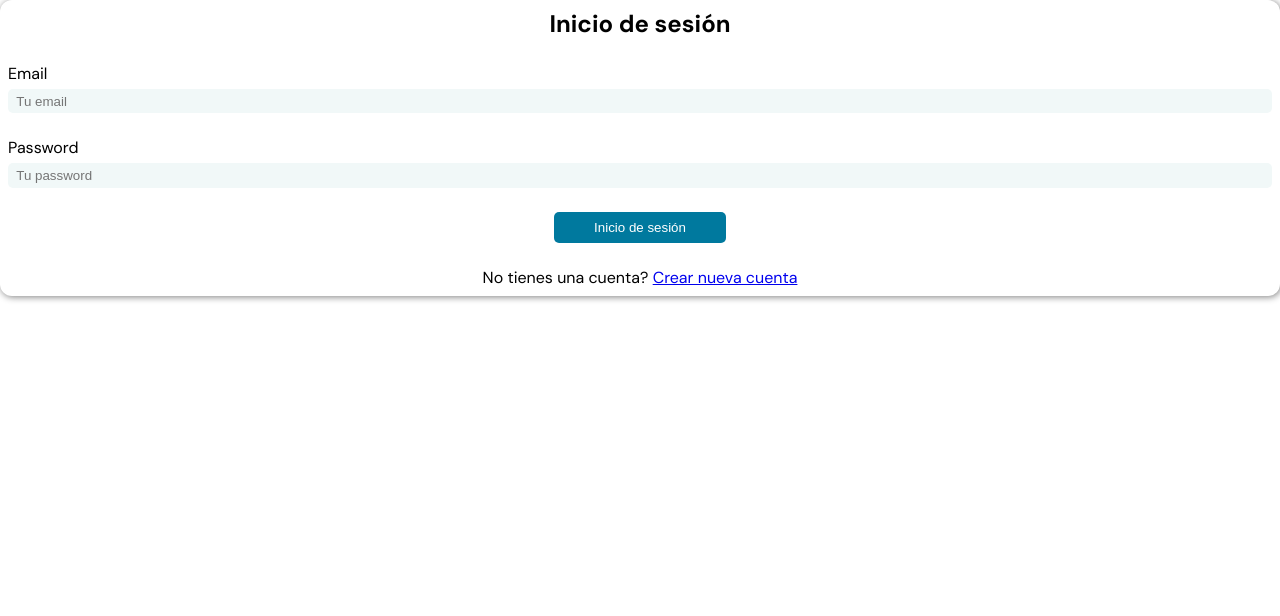
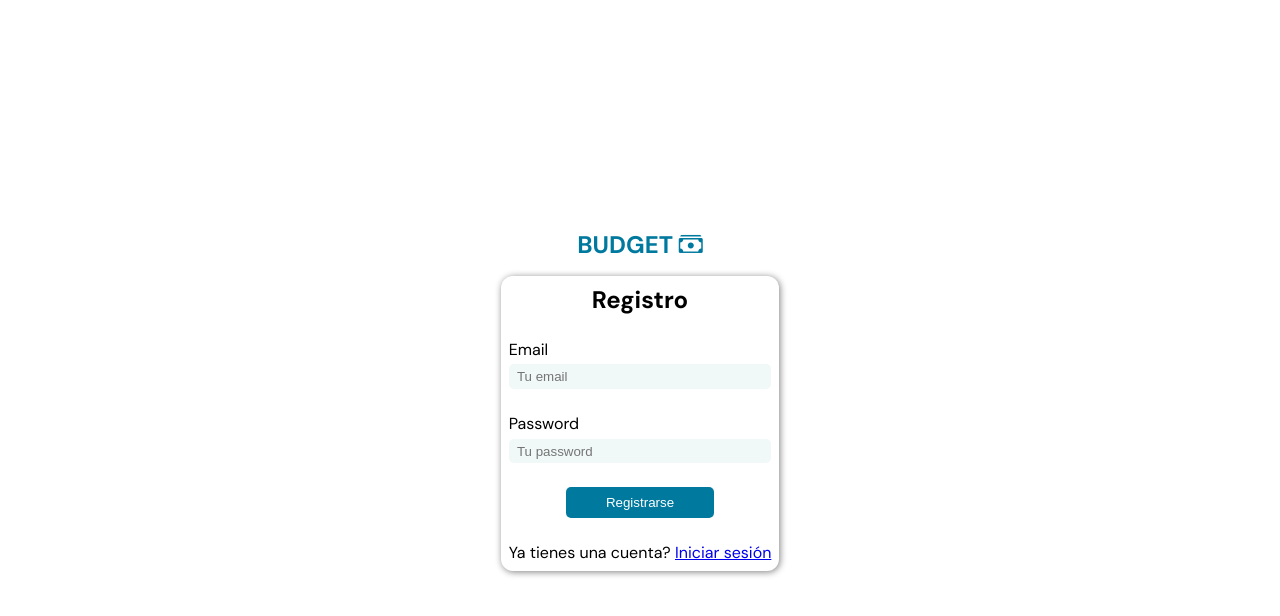
Before and after one commit to andreyt98/AppPresupuesto, a React (Vite) app: page / in a window 1280 px wide. Shown: the top 616 px of the page. Built offline with nearby package versions, Linux system fonts and the light colour scheme.

Commit message:
refactor: change register state control name and add a whole page component to app

```diff
--- a/src/App.jsx
+++ b/src/App.jsx
@@ -1,15 +1,16 @@
 import { useState } from "react";
-import Form from "./Components/Form";
 import { Context } from "./context/Context";
+import Inicio from "./pages/Inicio";
 import "./sass/main.scss";
+
 function App() {
 
-  const [isRegister, setIsRegister] = useState(true);
+  const [isRegistering, setIsRegistering] = useState(true);
 
   return (
-    <Context.Provider value ={{isRegister, setIsRegister}}>
+    <Context.Provider value ={{isRegistering, setIsRegistering}}>
       <div className="App">
-        <Form></Form>
+        <Inicio></Inicio>
       </div>
     </Context.Provider>
   );
```
